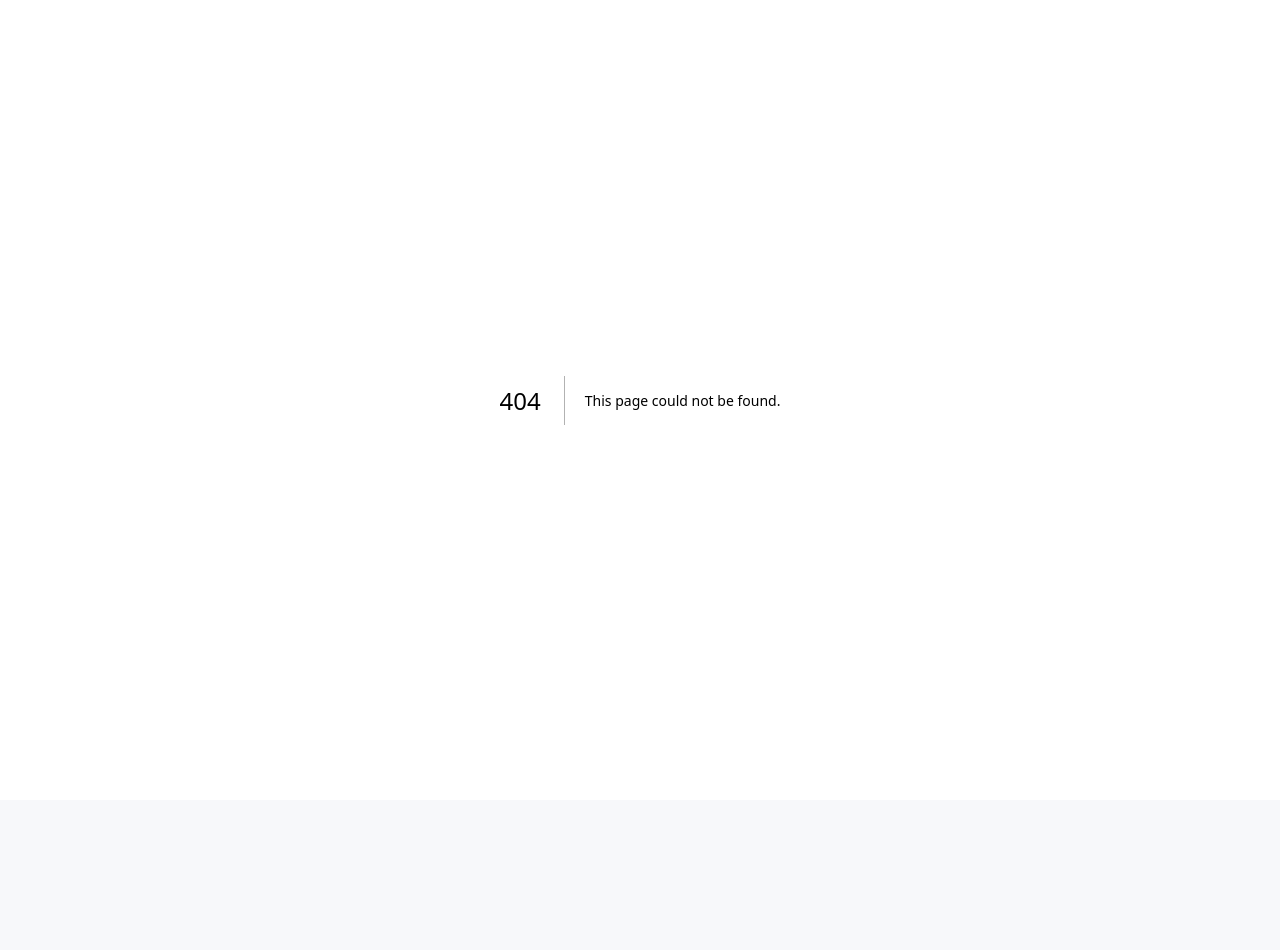
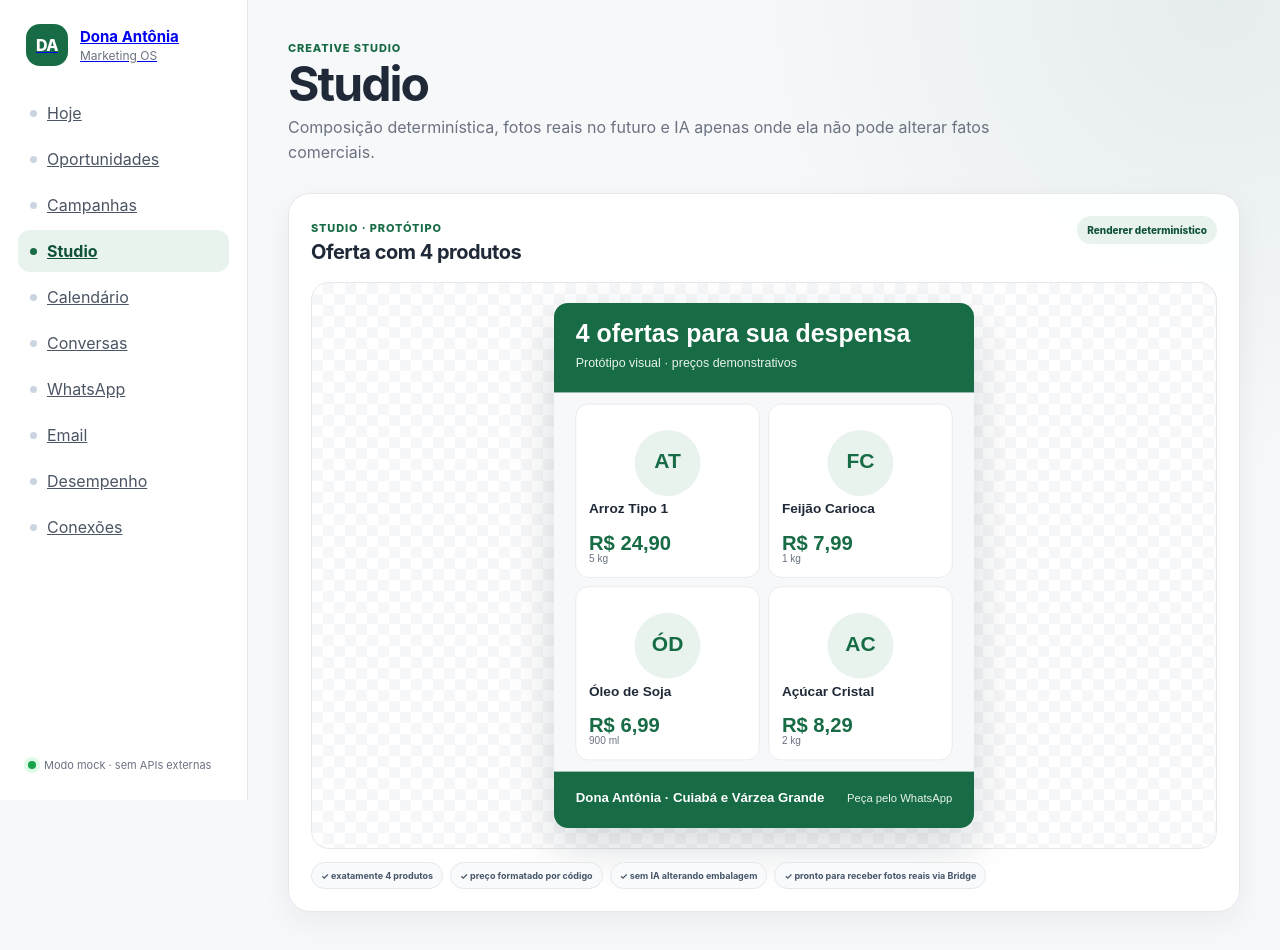
Before and after one commit to osvaldosereia/marketing, a Next.js app: page /studio in a window 1280 px wide. Before the commit this address had no page. Shown: the top 950 px of the page. Before the commit the page ends 800 px from the top, so only its background shows below. Built offline with nearby package versions, Linux system fonts and the light colour scheme.

Commit message:
feat: add creative Studio workspace

```diff
--- /dev/null
+++ b/app/studio/page.tsx
@@ -0,0 +1,16 @@
+import { CreativePreview } from "@/components/creative-preview";
+import { SectionLayout } from "@/components/section-layout";
+import { mockProducts } from "@/lib/mock-data";
+
+export default function StudioPage() {
+  return (
+    <SectionLayout
+      activeHref="/studio"
+      eyebrow="Creative Studio"
+      title="Studio"
+      description="Composição determinística, fotos reais no futuro e IA apenas onde ela não pode alterar fatos comerciais."
+    >
+      <CreativePreview products={mockProducts} />
+    </SectionLayout>
+  );
+}
```
